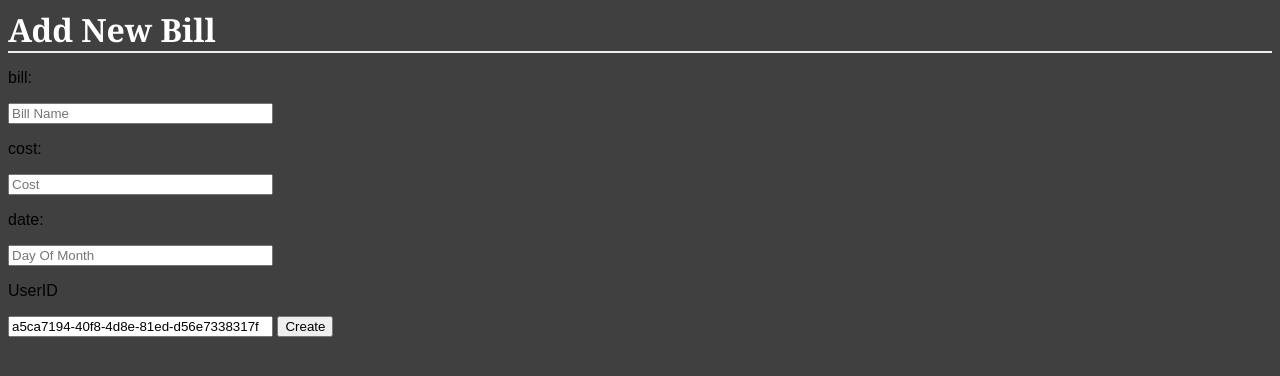
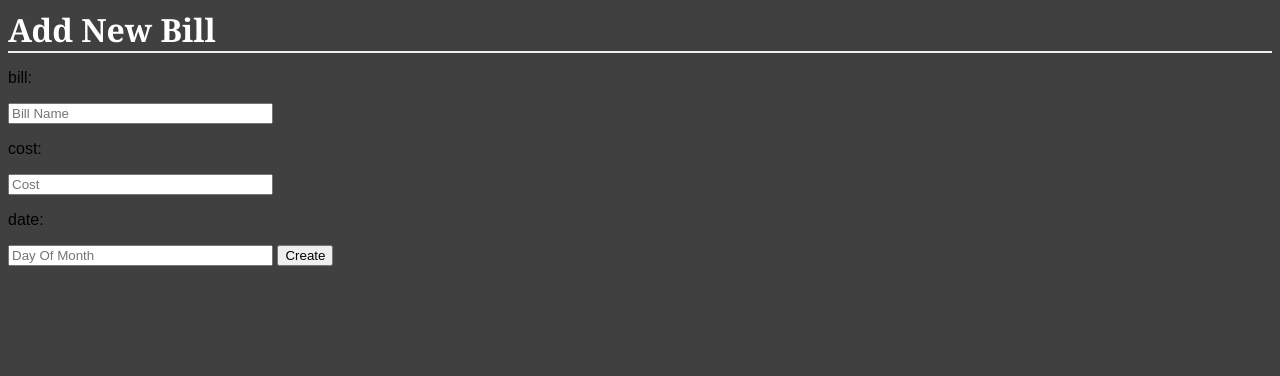
Before and after one commit to TONYRYANWORLDWIDE/Flask_MonthlyBills, a Flask app: page /MonthlyBill/new in a window 1280 px wide. Shown: the top 376 px of the page. Run offline with Flask 2, Linux system fonts and the light colour scheme.

Commit message:
hardcoded userid for monthlybill

```diff
--- a/main.py
+++ b/main.py
@@ -118,7 +118,7 @@ def newMonthlyBills():
         bill = request.form['bill'],
         cost = request.form['cost'],
         date = request.form['date'],
-        UserID = request.form['UserID'],
+        UserID = 'a5ca7194-40f8-4d8e-81ed-d56e7338317f'
         )
         session.add(newMonthlyBill)
         session.commit()
@@ -136,8 +136,7 @@ def editMonthlyBills(mbid):
             editBill.cost = request.form['cost']
         if request.form['date']:
             editBill.date = request.form['date']
-        if request.form['UserID']:
-            editBill.UserID = request.form['UserID']
+        editBill.UserID = 'a5ca7194-40f8-4d8e-81ed-d56e7338317f'
         session.add(editBill)
         session.commit()
         return redirect(url_for('getMonthlyBills'))
--- a/templates/addMonthlyBill.html
+++ b/templates/addMonthlyBill.html
@@ -11,8 +11,6 @@
             <input type = 'text' size = '30' name = 'cost' placeholder = "Cost">
             <p>date:</p>
             <input type = 'text' size = '30' name = 'date' placeholder = "Day Of Month">
-            <p>UserID</p>
-            <input type = 'text' size = '30' name = 'UserID' value = "a5ca7194-40f8-4d8e-81ed-d56e7338317f">
             <input type = 'submit' value = 'Create'>
         </form>
     </body>
--- a/templates/editMonthlyBill.html
+++ b/templates/editMonthlyBill.html
@@ -11,8 +11,6 @@
             <input type = 'text' size = '30' name = 'cost' placeholder = "{{item.cost}}">
             <p>date:</p>
             <input type = 'text' size = '30' name = 'date' placeholder = "{{item.date}}">
-            <p>UserID</p>
-            <input type = 'text' size = '30' name = 'UserID' value = "a5ca7194-40f8-4d8e-81ed-d56e7338317f">
             <input type = 'submit' value = 'Edit'>
         </form>
     </body>
```
